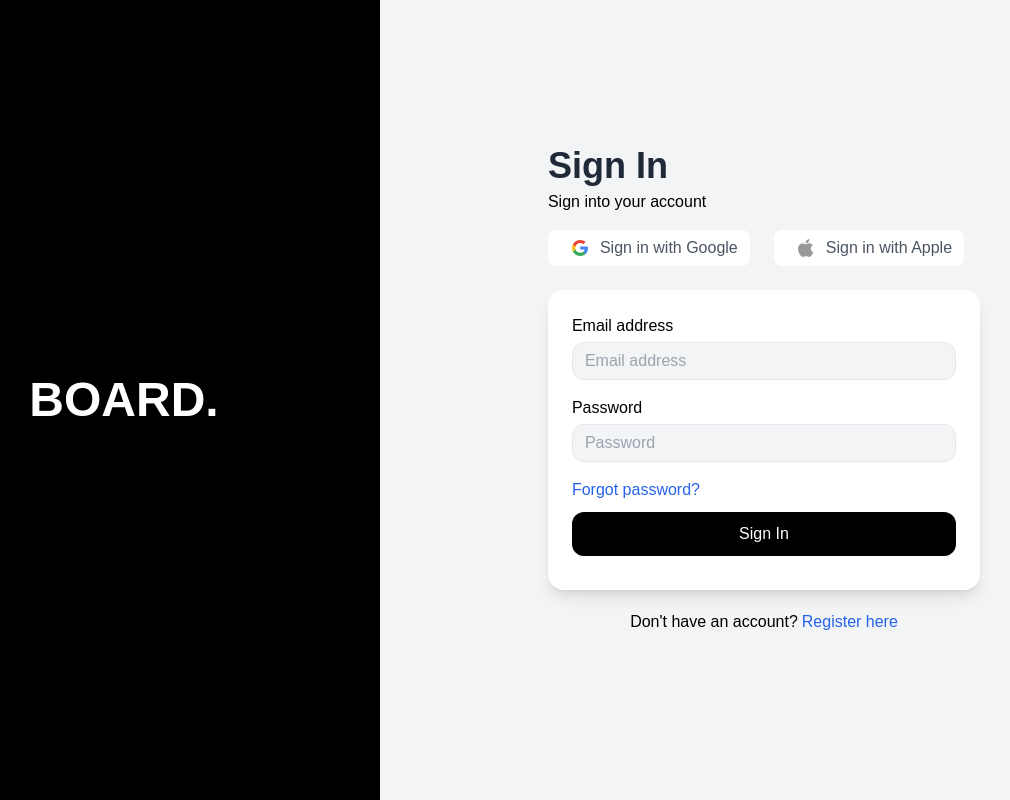
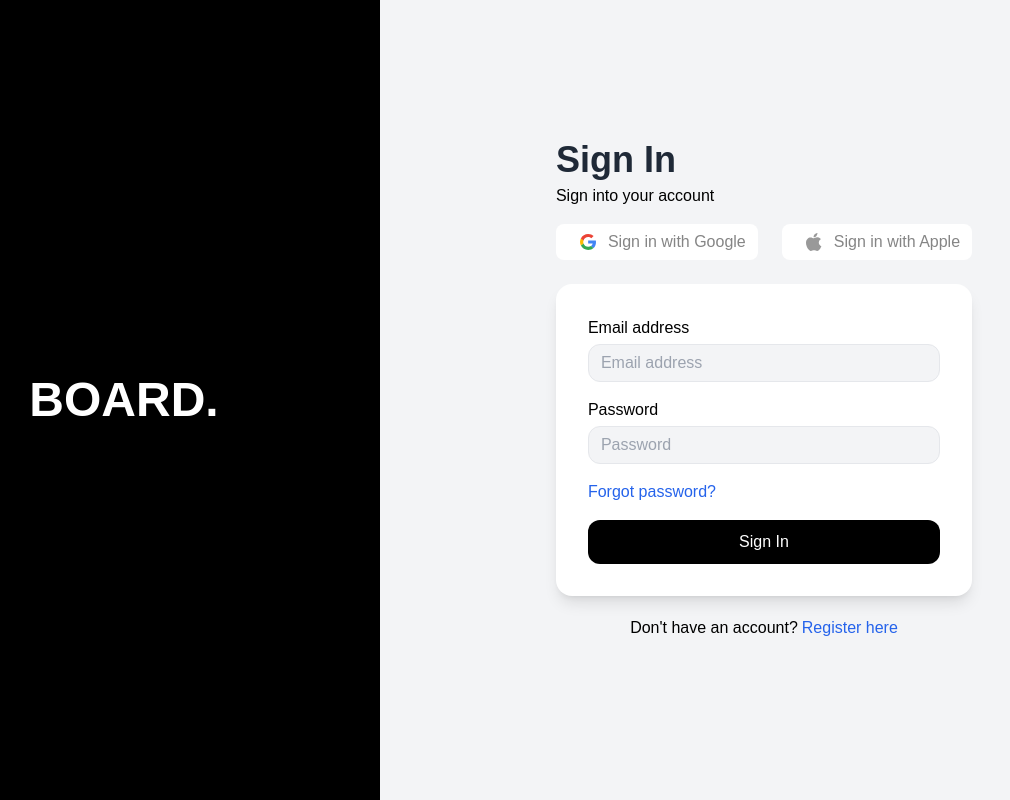
Before and after one commit to sparshkr24/next-dashboard, a Next.js app: page / in a window 1280 px wide. Shown: the whole page, without its empty margins (132-1142 px from the left). Built offline with nearby package versions, Linux system fonts and the light colour scheme; no server answers.

Commit message:
fixed minor issues

```diff
--- a/pages/dashboard.js
+++ b/pages/dashboard.js
@@ -27,7 +27,7 @@ const Dashboard = () => {
 
   return (
     <>
-      <div className="flex sm:h-screen bg-gray-100">
+      <div className="flex sm:h-screen bg-gray-100" id="webkitScroll">
         {/* Left Sidebar */}
         <Sidebar />
 
--- a/pages/index.js
+++ b/pages/index.js
@@ -29,21 +29,21 @@ export default function Home() {
               <button
                 onClick={() => signIn('google')}
                 id="Google"
-                className="bg-white py-1.5 px-3 rounded-lg mr-6 flex items-center"
+                className="bg-white py-1.5 px-3 rounded-lg mr-6 flex items-center hover:shadow-md hover:ring-4 hover:ring-blue-500"
               >
                 <Image src="/google-logo.svg" className="mx-3" alt="google-svg" width={16} height={16} />
-                <p className="text-gray-600"> Sign in with Google </p>
+                <p className="text-[#858585]"> Sign in with Google </p>
               </button>
               <button
                 id="Apple"
-                className="bg-white py-1 px-3 rounded-lg mr-4 flex items-center"
+                className="bg-white py-1 px-3 rounded-lg flex items-center"
               >
                 <Image src="/apple-logo.svg" className="mx-3" alt="apple-logo" width={16} height={16}/>
-                <p className="text-gray-600"> Sign in with Apple </p>
+                <p className="text-[#858585]"> Sign in with Apple </p>
               </button>
             </div>
             {/* actual form */}
-            <div className="w-2/3 w-full max-w-lg p-6 bg-white rounded-2xl shadow-lg">
+            <div className="w-2/3 w-full max-w-lg p-8 bg-white rounded-2xl shadow-lg">
               <form className="text-black">
                 <div className="mb-4">
                   <label
@@ -74,8 +74,8 @@ export default function Home() {
                   />
                 </div>
               </form>
-              <Link href="/" className="text-blue-600"> Forgot password? </Link> <br/>
-              <button className="bg-black text-white w-full py-2.5 rounded-xl my-2.5">Sign In</button>
+              <Link href="/" className="text-blue-600"> Forgot password? </Link>
+              <button className="bg-black text-white w-full py-2.5 rounded-xl mt-4">Sign In</button>
             </div>
             <div className="flex justify-center items-center p-5">
               <span>Don't have an account? </span>
--- a/styles/globals.css
+++ b/styles/globals.css
@@ -9,7 +9,10 @@
 .hide-scroll-bar::-webkit-scrollbar {
   display: none;
 }
-
+#webkitScroll::-webkit-scrollbar-track{
+  display: none;
+  scrollbar-width: none;
+}
 /* :root {
   --foreground-rgb: 0, 0, 0;
   --background-start-rgb: 214, 219, 220;
```
